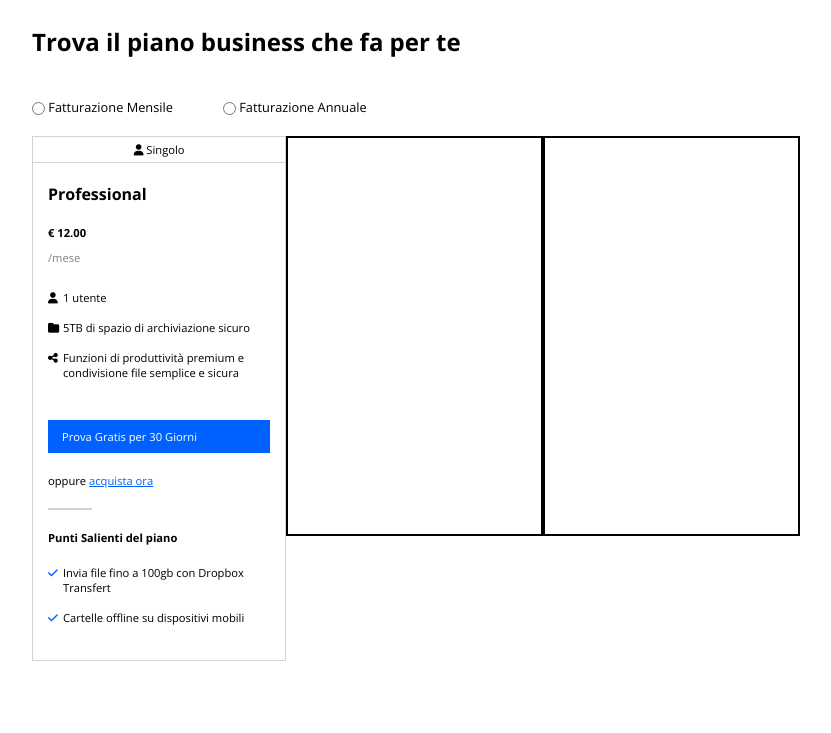
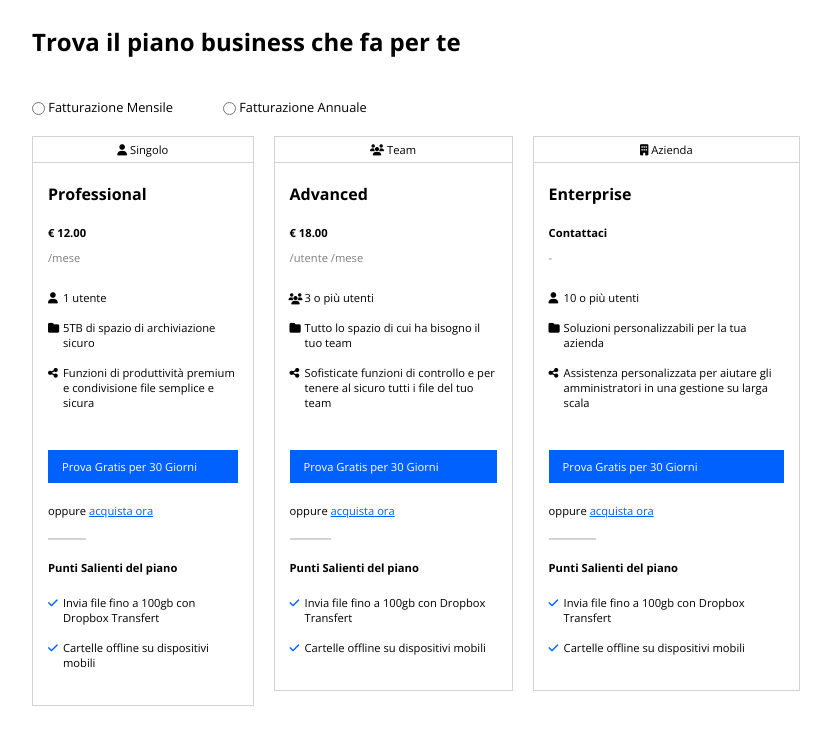
Before and after one commit to LucaCavatassi/htmlcss-dropbox, a plain HTML site: page index.html in a window 1280 px wide. Shown: the part 640-1373 px from the top of the page, without its empty margins (224-1055 px from the left). Drawn offline with nearby package versions, Linux system fonts and the light colour scheme.

Commit message:
feat: cards main list content

```diff
--- a/css/style.css
+++ b/css/style.css
@@ -6,7 +6,7 @@
 }
 
 img{
-    width: 100%;
+    max-width: 100%;
 }
 /* COMMON */
 html{
@@ -17,10 +17,12 @@ body{
 }
 .big-cont{
     width: 70%;
+    max-width: 1600px;
     margin: 0 auto;
 }
 .small-cont{
     width: 60%;
+    max-width: 1000px;
     margin: 0 auto;
 }
 
@@ -97,7 +99,6 @@ li{
 header{
     height: 50px;
     width: 100%;
-    max-width: 1600px;
     justify-content: space-between;
     position: fixed;
     z-index: 10;
@@ -160,13 +161,12 @@ header{
 }
 .hero-r-col img{
     position: absolute;
-    width: 105%;
 }
 
 
 /* PLANS */
 
-.plans{
+.billing{
     padding-top: 150px;
 }
 .billing_type h2{
@@ -187,6 +187,7 @@ input[type="radio"] {
 /* planstypes */
 .main_plans{
     margin-bottom: 200px;
+    gap: 20px;
     /* debug */
     height: 400px;
 }
@@ -196,7 +197,7 @@ input[type="radio"] {
     background-color: blue;
 }
 .plan_card{
-    width: 100%;
+
     font-size: 0.7rem;
 }
 
@@ -259,6 +260,15 @@ input[type="radio"] {
     position: absolute;
     left: 0;
     top: 2px;
+}
+.features #teamicon::before{
+    font-family: "Font Awesome 5 Free";
+    content: "\f0c0";
+    font-weight: 900;
+    padding-right: 2px;
+    position: absolute;
+    left: -1px;
+    top: 3px;
 }
 
 /* trynow-shopnow */
--- a/index.html
+++ b/index.html
@@ -20,6 +20,7 @@
     <header class="flex space">
         <!-- LEFTCOL -->
         <div class="header-col flex">
+            <!-- mettere in link logo -->
             <img src="./img/logo-small.png" alt="Dropbox Small Logo">
             <ul class="flex crss-align">
                 <li><a href="">Perché Dropbox</a></li>
@@ -63,7 +64,7 @@
         <!-- /HERO -->
 
         <!-- SECTION -->
-        <section id="price" class="plans small-cont">
+        <section id="price" class="billing small-cont">
             <!-- BILLING SELECTOR -->
             <div class="billing_type">
                 <h2>Trova il piano business che fa per te</h2>
@@ -80,7 +81,7 @@
             </div>
             <!-- /BILLING SELECTOR -->
             <!-- MAIN PLANS -->
-            <div class="main_plans flex">
+            <div class="main_plans flex space">
 
                 <!-- PLAN CARD -->
                 <div class="plan_card">
@@ -137,18 +138,118 @@
 
                 </div>
                 <!-- /PLAN CARD -->
+                <!-- PLAN CARD -->
+                <div class="plan_card">
+                    <!-- PLAN UPPER -->
+                    <div class="plan_type">
+                        <i class="fa-solid fa-users"></i> Team
+                    </div>
+                    <!-- PLAN UPPER -->
 
+                    <!-- PLAN MAIN -->
+                    <div class="plan_description">
+                        <!-- PRICE -->
+                        <div class="price flexcol">
+                            <h4>Advanced</h4>
+                            <span><strong>€ 18.00</strong></span>
+                            <span class="bill_time">/utente /mese</span>
+                        </div>
+                        <!-- /PRICE -->
+
+                        <!-- FEATURES -->
+                        <div class="features">
+                            <ul>
+                                <li id="teamicon">3 o più utenti</li>
+                                <li>Tutto lo spazio di cui ha bisogno il tuo team</li>
+                                <li>Sofisticate funzioni di controllo e per tenere al sicuro tutti i file del tuo team</li>
+                            </ul>
+                        </div>
+                        <!-- /FEATURES -->
+
+                        <!-- TRYNOW -->
+                        <div class="button trynow">
+                            <a class="white" href="#">Prova Gratis per 30 Giorni</a>
+                        </div>
+                        <div class="shopnow">
+                            <span>oppure <a href="#">acquista ora</a></span>
+                        </div>
+                        <!-- /TRYNOW -->
+
+                        <!-- LINE -->
+                        <div class="line"></div>
+                        <!-- /LINE -->
+
+                        <!-- FOOTER -->
+                        <div class="plan_highlights">
+                            <h5>Punti Salienti del piano</h5>
+                            <ul>
+                                <li>Invia file fino a 100gb con Dropbox Transfert</li>
+                                <li>Cartelle offline su dispositivi mobili</li>
+                            </ul>
+                        </div>
+                        <!-- /FOOTER -->
+                    </div>
+                    <!-- /PLAN MAIN -->
+
+                </div>
+                <!-- /PLAN CARD -->
                 <!-- PLAN CARD -->
-                <div class="plan_card border">
+                <div class="plan_card">
+                    <!-- PLAN UPPER -->
+                    <div class="plan_type">
+                        <i class="fa-solid fa-building"></i> Azienda
+                    </div>
+                    <!-- PLAN UPPER -->
+
+                    <!-- PLAN MAIN -->
+                    <div class="plan_description">
+                        <!-- PRICE -->
+                        <div class="price flexcol">
+                            <h4>Enterprise</h4>
+                            <span><strong>Contattaci</strong></span>
+                            <span class="bill_time">-</span>
+                        </div>
+                        <!-- /PRICE -->
+
+                        <!-- FEATURES -->
+                        <div class="features">
+                            <ul>
+                                <li>10 o più utenti</li>
+                                <li>Soluzioni personalizzabili per la tua azienda</li>
+                                <li>Assistenza personalizzata per aiutare gli amministratori in una gestione su larga scala</li>
+                            </ul>
+                        </div>
+                        <!-- /FEATURES -->
+
+                        <!-- TRYNOW -->
+                        <div class="button trynow">
+                            <a class="white" href="#">Prova Gratis per 30 Giorni</a>
+                        </div>
+                        <div class="shopnow">
+                            <span>oppure <a href="#">acquista ora</a></span>
+                        </div>
+                        <!-- /TRYNOW -->
+
+                        <!-- LINE -->
+                        <div class="line"></div>
+                        <!-- /LINE -->
+
+                        <!-- FOOTER -->
+                        <div class="plan_highlights">
+                            <h5>Punti Salienti del piano</h5>
+                            <ul>
+                                <li>Invia file fino a 100gb con Dropbox Transfert</li>
+                                <li>Cartelle offline su dispositivi mobili</li>
+                            </ul>
+                        </div>
+                        <!-- /FOOTER -->
+                    </div>
+                    <!-- /PLAN MAIN -->
 
                 </div>
                 <!-- /PLAN CARD -->
 
-                <!-- PLAN CARD -->
-                <div class="plan_card border">
 
-                </div>
-                <!-- /PLAN CARD -->
             </div>
             <!-- /MAIN PLANS -->
             <div class="enterprise_plans border">
```
